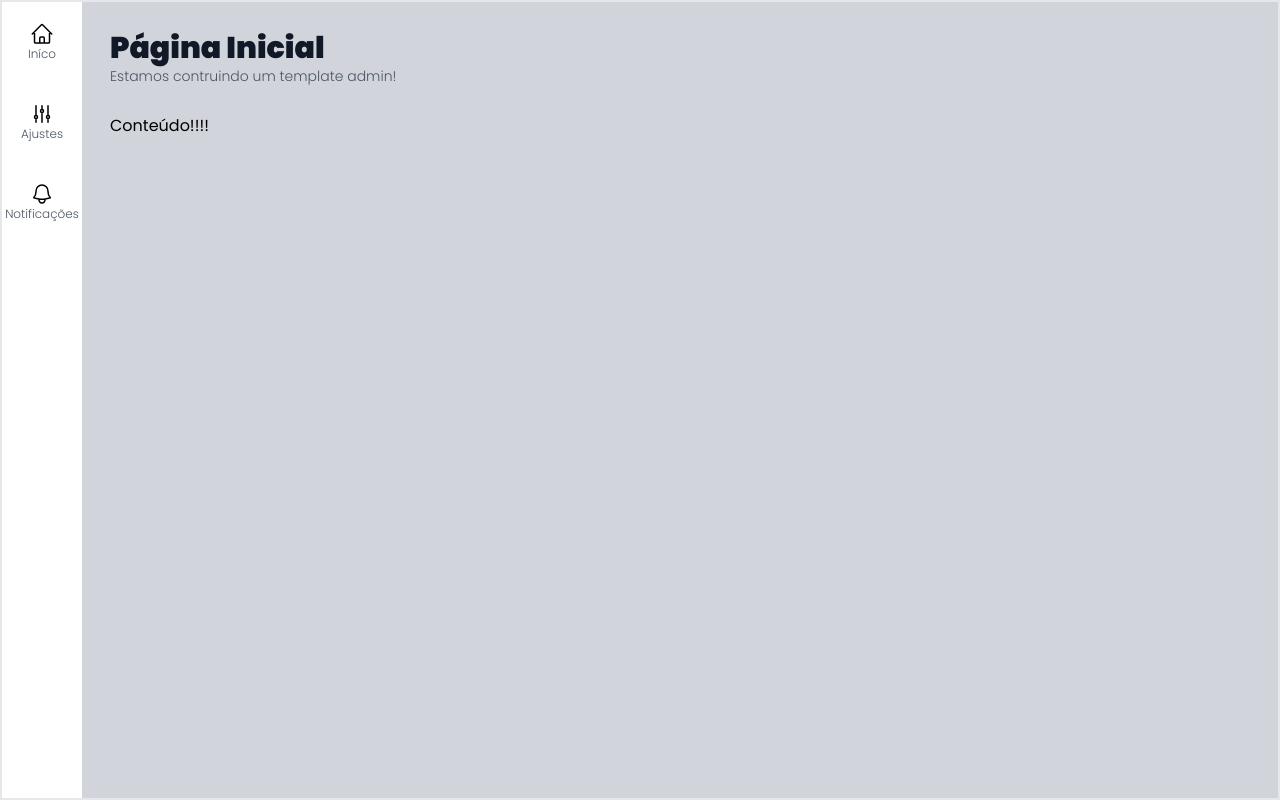
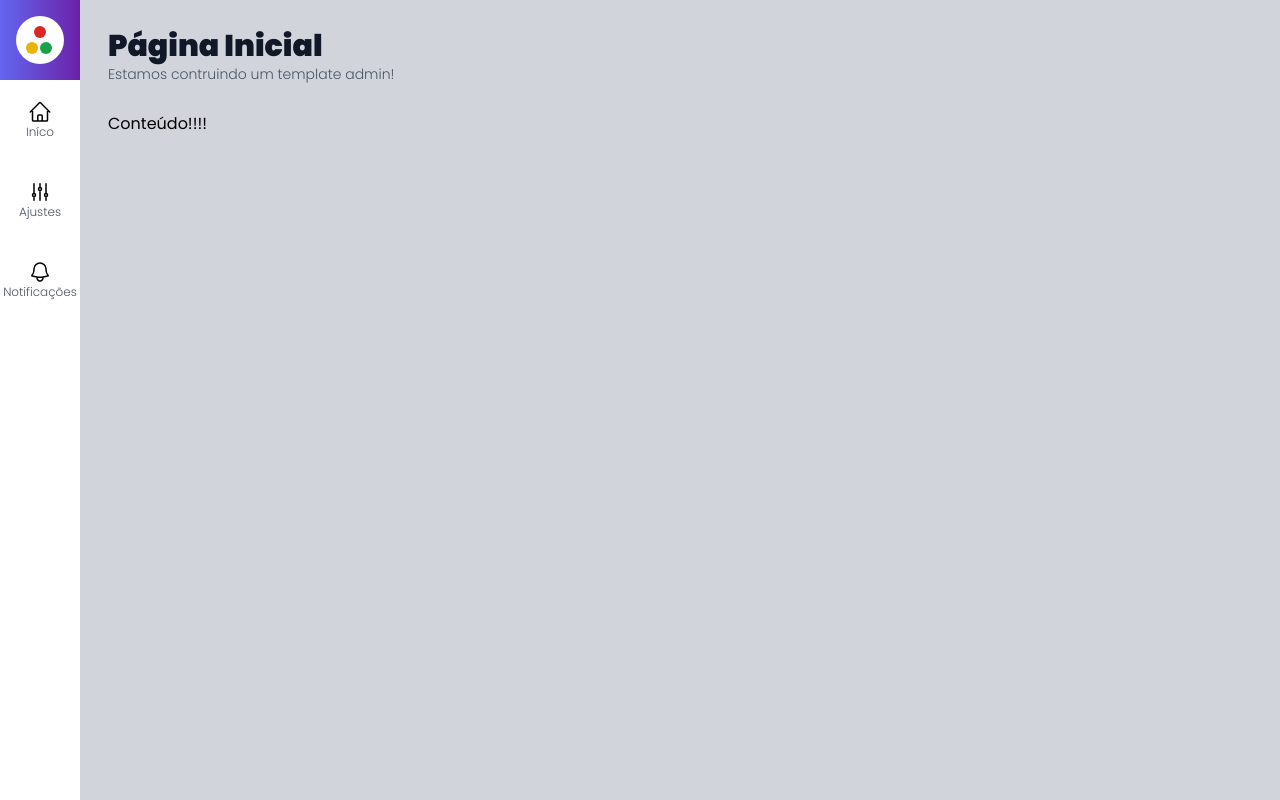
Before and after one commit to IagoMesquita/admin-template, a Next.js app: page / in a window 1280 px wide. Built offline with nearby package versions, Linux system fonts and the light colour scheme.

Commit message:
feat: style Lateral MEnu

```diff
--- a/src/components/template/LateralMenu.tsx
+++ b/src/components/template/LateralMenu.tsx
@@ -1,13 +1,22 @@
 import { HomeIcon, AdjustmentsIcon, BellIcon } from "../icons";
 import ItemMenu from "./ItemMenu";
+import Logo from "./Logo";
 
 export default function LateralMenu() {
   return (
     <aside>
+      <div className={`
+        h-20 w-20
+        bg-gradient-to-r from-indigo-500 to-purple-800
+        flex flex-col justify-center items-center
+
+        `}>
+          <Logo/>
+        </div>
       <ul>
-        <ItemMenu url="/" text="Iníco" icon={HomeIcon}/>
-        <ItemMenu url="/adjustments" text="Ajustes" icon={AdjustmentsIcon}/>
-        <ItemMenu url="/notifications" text="Notificações" icon={BellIcon}/>
+        <ItemMenu url="/" text="Iníco" icon={HomeIcon} />
+        <ItemMenu url="/adjustments" text="Ajustes" icon={AdjustmentsIcon} />
+        <ItemMenu url="/notifications" text="Notificações" icon={BellIcon} />
       </ul>
     </aside>
   )
--- a/src/components/template/Layout.tsx
+++ b/src/components/template/Layout.tsx
@@ -11,7 +11,7 @@ interface LayoutProps {
 export default function Layout(props: LayoutProps) {
   return (
     <div className={`
-    flex h-screen w-screen border-2
+    flex h-screen w-screen
      `
     }>
       <LateralMenu />
```
